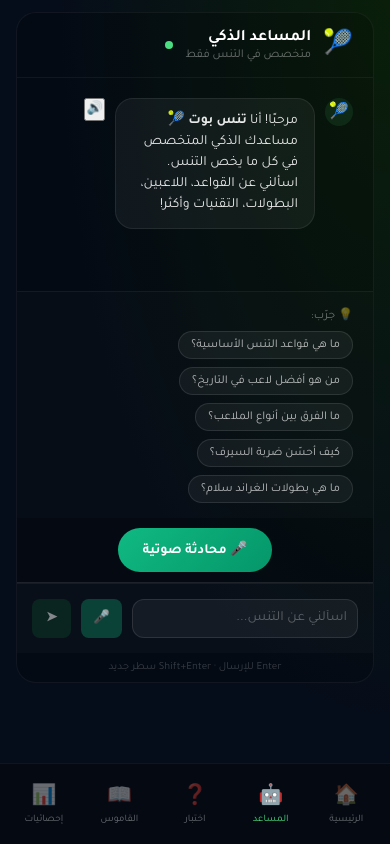
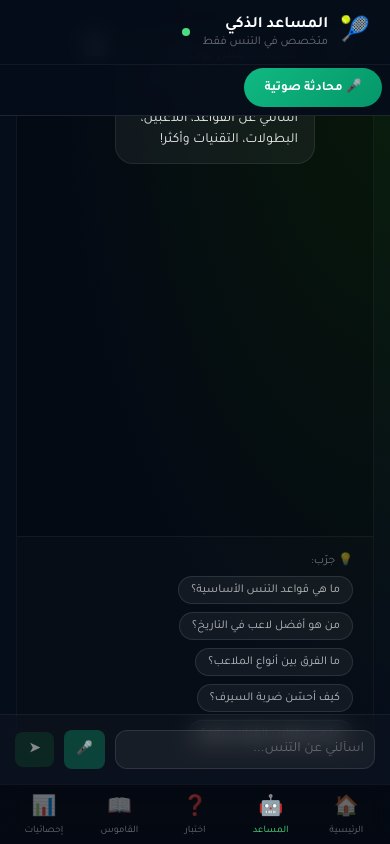
Before and after one commit to jeemmy/tennis-bot, a React (Create React App) app: page / in a window 390 px wide. Both pictures are taken after a click on the button "ابدأ المحادثة 🎾". Built offline with nearby package versions, Linux system fonts and the light colour scheme.

Commit message:
Fix mobile layout: fixed header, input, bottom nav - only messages scroll. Fix voice recognition repeating words issue.

```diff
--- a/src/App.css
+++ b/src/App.css
@@ -1,80 +1,231 @@
-.App {
-  text-align: center;
+.App { text-align: center; }
+.App-logo { height: 40vmin; pointer-events: none; }
+@media (prefers-reduced-motion: no-preference) { .App-logo { animation: App-logo-spin infinite 20s linear; } }
+.App-header { background-color: #282c34; min-height: 100vh; display: flex; flex-direction: column; align-items: center; justify-content: center; font-size: calc(10px + 2vmin); color: white; }
+.App-link { color: #61dafb; }
+@keyframes App-logo-spin { from { transform: rotate(0deg); } to { transform: rotate(360deg); } }
+
+/* ===== Mobile Fixed Layout ===== */
+@media (max-width: 768px) {
+  .root {
+    display: flex;
+    flex-direction: column;
+    height: 100vh;
+    overflow: hidden;
   }
 
-.App-logo {
-  height: 40vmin;
-  pointer-events: none;
+  .sidebar { display: none; }
+
+  .main {
+    flex: 1;
+    display: flex;
+    flex-direction: column;
+    overflow: hidden;
   }
 
-@media (prefers-reduced-motion: no-preference) {
-  .App-logo {
-    animation: App-logo-spin infinite 20s linear;
-  }
+  .page-wrap {
+    flex: 1;
+    display: flex;
+    flex-direction: column;
+    overflow: hidden;
+    padding: 0;
   }
 
-.App-header {
-  background-color: #282c34;
-  min-height: 100vh;
+  /* Fixed Header */
+  .chat-hdr {
+    position: fixed;
+    top: 0;
+    left: 0;
+    right: 0;
+    z-index: 100;
+    background: rgba(6, 13, 26, 0.95);
+    backdrop-filter: blur(10px);
+    border-bottom: 1px solid rgba(255,255,255,0.1);
+    padding: 12px 16px;
+    display: flex;
+    align-items: center;
+    gap: 12px;
+  }
+
+  /* Chat Wrap - Full Height with Fixed Header/Input */
+  .chat-wrap {
+    display: flex;
+    flex-direction: column;
+    height: 100%;
+    background: transparent;
+    border: none;
+    border-radius: 0;
+  }
+
+  /* Scrollable Messages Area */
+  .chat-body {
+    flex: 1;
+    overflow-y: auto;
+    overflow-x: hidden;
+    padding: 70px 12px 80px 12px; /* Top padding for fixed header, bottom for input */
+    display: flex;
+    flex-direction: column;
+    gap: 12px;
+  }
+
+  /* Fixed Input Bar */
+  .input-bar {
+    position: fixed;
+    bottom: 60px; /* Above bottom nav */
+    left: 0;
+    right: 0;
+    z-index: 99;
+    background: rgba(6, 13, 26, 0.95);
+    backdrop-filter: blur(10px);
+    border-top: 1px solid rgba(255,255,255,0.1);
+    padding: 10px 12px;
+    display: flex;
+    align-items: center;
+    gap: 8px;
+  }
+
+  /* Fixed Bottom Navigation */
+  .bottom-nav {
+    position: fixed;
+    bottom: 0;
+    left: 0;
+    right: 0;
+    height: 60px;
+    z-index: 100;
+    display: flex !important;
+    align-items: center;
+    justify-content: space-around;
+    background: rgba(6, 13, 26, 0.98);
+    backdrop-filter: blur(10px);
+    border-top: 1px solid rgba(255,255,255,0.1);
+    padding: 0;
+  }
+
+  .bottom-btn {
     display: flex;
     flex-direction: column;
     align-items: center;
     justify-content: center;
-  font-size: calc(10px + 2vmin);
-  color: white;
+    gap: 4px;
+    padding: 8px;
+    color: rgba(255,255,255,0.6);
+    font-size: 10px;
+    background: transparent;
+    border: none;
+    cursor: pointer;
   }
 
-.App-link {
-  color: #61dafb;
+  .bottom-btn.active {
+    color: #10b981;
   }
 
-@keyframes App-logo-spin {
-  from {
-    transform: rotate(0deg);
+  .bottom-icon {
+    font-size: 20px;
   }
-  to {
-    transform: rotate(360deg);
+
+  .bottom-label {
+    font-size: 10px;
+  }
+
+  /* Voice Controls */
+  .voice-controls {
+    position: fixed;
+    top: 60px;
+    left: 0;
+    right: 0;
+    z-index: 99;
+    background: rgba(6, 13, 26, 0.95);
+    backdrop-filter: blur(10px);
+    padding: 8px;
+    border-bottom: 1px solid rgba(255,255,255,0.1);
+  }
+
+  .chat-body.with-voice-controls {
+    padding-top: 110px;
+  }
+
+  /* Input adjustments */
+  .ta {
+    flex: 1;
+    padding: 10px 12px;
+    font-size: 14px;
+  }
+
+  .send-btn {
+    padding: 10px 14px;
+  }
+
+  .voice-indicator {
+    width: 100%;
+    margin: 0 0 6px 0;
+    padding: 6px;
+  }
+
+  .input-hint {
+    display: none;
+  }
+
+  /* Message bubbles */
+  .msg-row {
+    max-width: 85%;
+  }
+
+  .bubble {
+    padding: 10px 14px;
+    font-size: 14px;
+  }
+}
+
+/* ===== Desktop Styles ===== */
+@media (min-width: 769px) {
+  .root {
+    display: flex;
+    min-height: 100vh;
+  }
+
+  .sidebar {
+    width: 220px;
+    background: rgba(255,255,255,0.03);
+    border-left: 1px solid rgba(255,255,255,0.07);
+    display: flex;
+    flex-direction: column;
+    padding: 24px 0;
+  }
+
+  .main {
+    flex: 1;
+    display: flex;
+    flex-direction: column;
+  }
+
+  .page-wrap {
+    flex: 1;
+    overflow-y: auto;
+    padding: 20px;
+  }
+
+  .bottom-nav {
+    display: none;
   }
 }
 
 /* ===== Voice Chat Styles ===== */
-.voice-controls {
-  display: flex;
-  justify-content: center;
-  padding: 10px;
-  background: rgba(0,0,0,0.1);
-  border-bottom: 1px solid rgba(255,255,255,0.1);
-}
-
 .voice-mode-btn {
   background: linear-gradient(135deg, #10b981, #059669);
   color: white;
   border: none;
   border-radius: 25px;
-  padding: 12px 24px;
-  font-size: 14px;
+  padding: 10px 20px;
+  font-size: 13px;
   font-weight: 600;
   cursor: pointer;
   transition: all 0.3s ease;
-  display: flex;
-  align-items: center;
-  gap: 8px;
 }
 
-.voice-mode-btn:hover {
-  transform: scale(1.05);
-  box-shadow: 0 4px 15px rgba(16, 185, 129, 0.4);
-}
+.voice-mode-btn:hover { transform: scale(1.05); box-shadow: 0 4px 15px rgba(16, 185, 129, 0.4); }
+.voice-mode-btn.active { background: linear-gradient(135deg, #ef4444, #dc2626); animation: pulse 1.5s infinite; }
 
-.voice-mode-btn.active {
-  background: linear-gradient(135deg, #ef4444, #dc2626);
-  animation: pulse 1.5s infinite;
-}
-
-@keyframes pulse {
-  0%, 100% { transform: scale(1); }
-  50% { transform: scale(1.05); }
-}
+@keyframes pulse { 0%, 100% { transform: scale(1); } 50% { transform: scale(1.05); } }
 
 .voice-indicator {
   padding: 8px 12px;
@@ -83,7 +234,6 @@
   color: #10b981;
   font-size: 12px;
   text-align: center;
-  margin-bottom: 8px;
 }
 
 .mic-btn {
@@ -93,29 +243,11 @@
   border-radius: 8px;
   padding: 10px 12px;
   cursor: pointer;
-  transition: all 0.2s;
 }
 
-.mic-btn:hover {
-  background: rgba(16, 185, 129, 0.5);
-}
+.mic-btn:hover { background: rgba(16, 185, 129, 0.5); }
+.mic-btn.recording { background: #ef4444; animation: mic-pulse 1s infinite; }
 
-.mic-btn.recording {
-  background: #ef4444;
-  animation: mic-pulse 1s infinite;
-}
-
-@keyframes mic-pulse {
-  0%, 100% { opacity: 1; }
-  50% { opacity: 0.6; }
-}
-
-.online-dot.recording {
-  background: #ef4444;
-  animation: blink 1s infinite;
-}
-
-@keyframes blink {
-  0%, 100% { opacity: 1; }
-  50% { opacity: 0.3; }
-}
+@keyframes mic-pulse { 0%, 100% { opacity: 1; } 50% { opacity: 0.6; } }
+.online-dot.recording { background: #ef4444; animation: blink 1s infinite; }
+@keyframes blink { 0%, 100% { opacity: 1; } 50% { opacity: 0.3; } }
--- a/src/App.js
+++ b/src/App.js
@@ -173,6 +173,7 @@ function Chat({ addQuestion }) {
   const [voiceMode, setVoiceMode] = useState(false); // وضع المحادثة الصوتية الحية
   const recognitionRef = useRef(null);
   const sendTimeoutRef = useRef(null);
+  const lastSentRef = useRef(""); //追踪 آخر نص تم إرساله لمنع التكرار
   const endRef = useRef(null);
 
   useEffect(()=>{ endRef.current?.scrollIntoView({behavior:"smooth"}); },[msgs,loading]);
@@ -185,43 +186,60 @@ function Chat({ addQuestion }) {
       return;
     }
 
+    // إيقاف أي جلسة سابقة
+    if (recognitionRef.current) {
+      try { recognitionRef.current.stop(); } catch(e) {}
+    }
+
     const recognition = new SpeechRecognition();
     recognition.lang = 'ar-SA';
-    recognition.continuous = true;
+    recognition.continuous = false; // استخدام غير مستمر لتجنب التكرار
     recognition.interimResults = true;
+    recognition.maxAlternatives = 1;
+
+    let finalTranscript = "";
+
     recognition.onresult = (event) => {
-      let transcript = '';
-      for (let i = 0; i < event.results.length; i++) {
-        transcript += event.results[i][0].transcript;
-      }
+      // الحصول على أحدث نتيجة فقط
+      const result = event.results[event.results.length - 1];
+      const transcript = result[0].transcript.trim();
+
       setInput(transcript);
 
-      // إذا كان في وضع المحادثة الصوتية الحية
-      if (voiceMode) {
-        // إلغاء المؤقت السابق
-        if (sendTimeoutRef.current) clearTimeout(sendTimeoutRef.current);
+      // إذا كانresult نهائي وليس فارغ
+      if (result.isFinal && transcript.length > 0) {
+        // التأكد من أن النص مختلف عن آخر رسالة مرسلة
+        if (transcript !== lastSentRef.current && transcript.length >= 2) {
+          finalTranscript = transcript;
 
-        // إذا انتهى الكلام (final result)
-        if (event.results[event.results.length - 1].isFinal) {
-          if (transcript.trim().length > 0) {
-            // إرسال تلقائي بعد التوقف بـ 1.5 ثانية
-            sendTimeoutRef.current = setTimeout(() => {
-              if (transcript.trim()) {
-                handleVoiceSend(transcript);
-              }
-            }, 1500);
-          }
+          // إرسال تلقائي بعد التوقف بـ 1 ثانية
+          sendTimeoutRef.current = setTimeout(() => {
+            handleVoiceSend(finalTranscript);
+          }, 1000);
         }
       }
     };
 
     recognition.onerror = (event) => {
       console.error('Speech recognition error:', event.error);
+      // إعادة المحاولة تلقائياً في حالة الخطأ
+      if (event.error !== 'aborted' && voiceMode) {
+        setTimeout(() => {
+          if (voiceMode && !isRecording) startVoiceRecognition();
+        }, 1000);
+      }
       setIsRecording(false);
     };
 
     recognition.onend = () => {
-      setIsRecording(false);
+      // إعادة التشغيل تلقائياً إذا كنا في وضع المحادثة الصوتية
+      if (voiceMode) {
+        setTimeout(() => {
+          if (voiceMode && !isRecording) startVoiceRecognition();
+        }, 500);
+      } else {
+        setIsRecording(false);
+      }
     };
 
     recognitionRef.current = recognition;
@@ -232,7 +250,7 @@ function Chat({ addQuestion }) {
   // إيقاف التعرف على الصوت
   const stopVoiceRecognition = () => {
     if (recognitionRef.current) {
-      recognitionRef.current.stop();
+      try { recognitionRef.current.stop(); } catch(e) {}
       recognitionRef.current = null;
     }
     if (sendTimeoutRef.current) {
@@ -241,10 +259,20 @@ function Chat({ addQuestion }) {
     setIsRecording(false);
   };
 
+  // إيقاف كامل للمحادثة الصوتية
+  const stopVoiceCompletely = () => {
+    stopVoiceRecognition();
+    lastSentRef.current = ""; // إعادة تعيين لمنع التكرار
+    setInput("");
+  };
+
   // إرسال الصوت للمادثة
   const handleVoiceSend = async (text) => {
     const t = text.trim();
     if (!t || loading) return;
+
+    // تحديث lastSent لتجنب التكرار
+    lastSentRef.current = t;
 
     // إيقاف التعرف على الصوت مؤقتاً أثناء إرسال الرسالة
     stopVoiceRecognition();
@@ -354,7 +382,7 @@ function Chat({ addQuestion }) {
   const toggleVoiceMode = () => {
     if (voiceMode) {
       // إلغاء وضع المحادثة الصوتية
-      stopVoiceRecognition();
+      stopVoiceCompletely();
       setVoiceMode(false);
     } else {
       // تفعيل وضع المحادثة الصوتية
@@ -374,7 +402,7 @@ function Chat({ addQuestion }) {
         <span className={`online-dot ${voiceMode ? 'recording' : ''}`}/>
       </div>
 
-      <div className="chat-body">
+      <div className={`chat-body ${voiceMode ? 'with-voice-controls' : ''}`}>
         {msgs.map((m,i)=>(
           <div key={i} className={`msg-row ${m.role}`}>
             {m.role==="assistant"&&<span className="av bot">🎾</span>}
```
Lines whose indentation alone changed are shown as unchanged.
